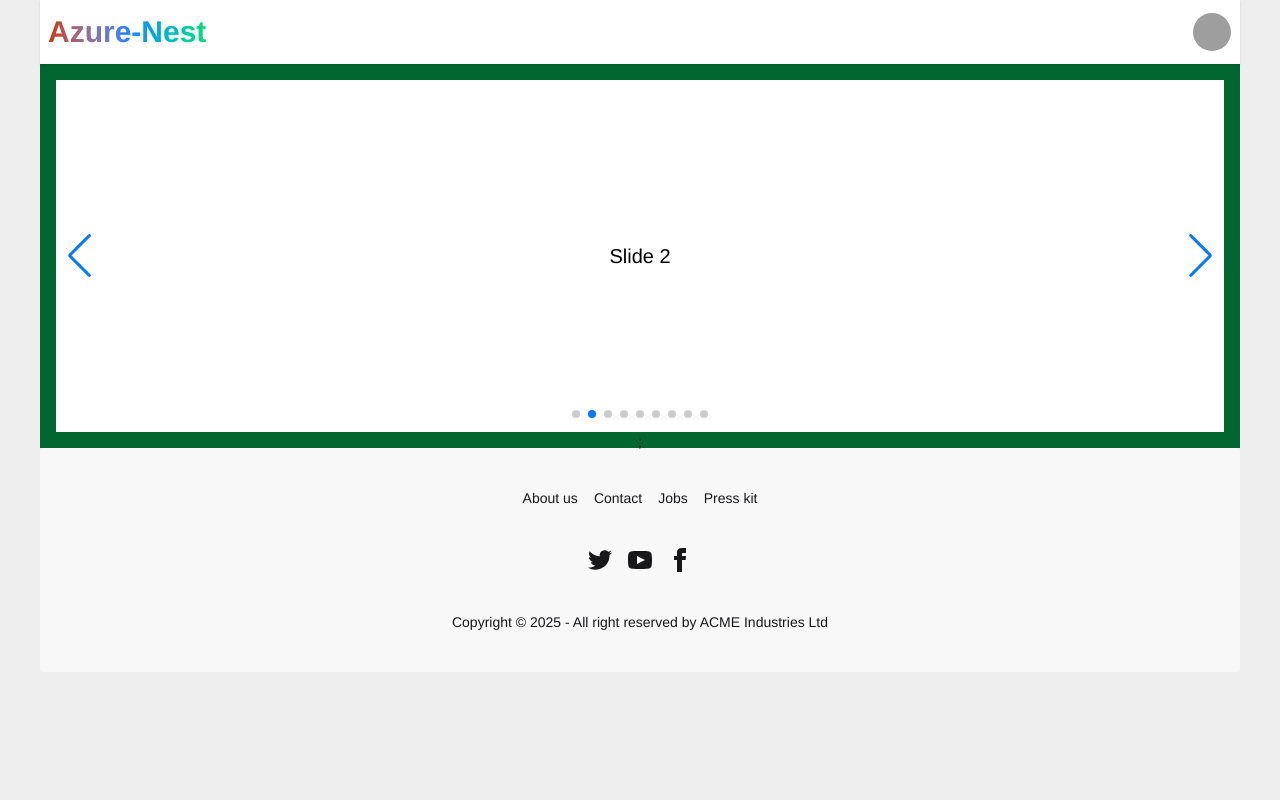
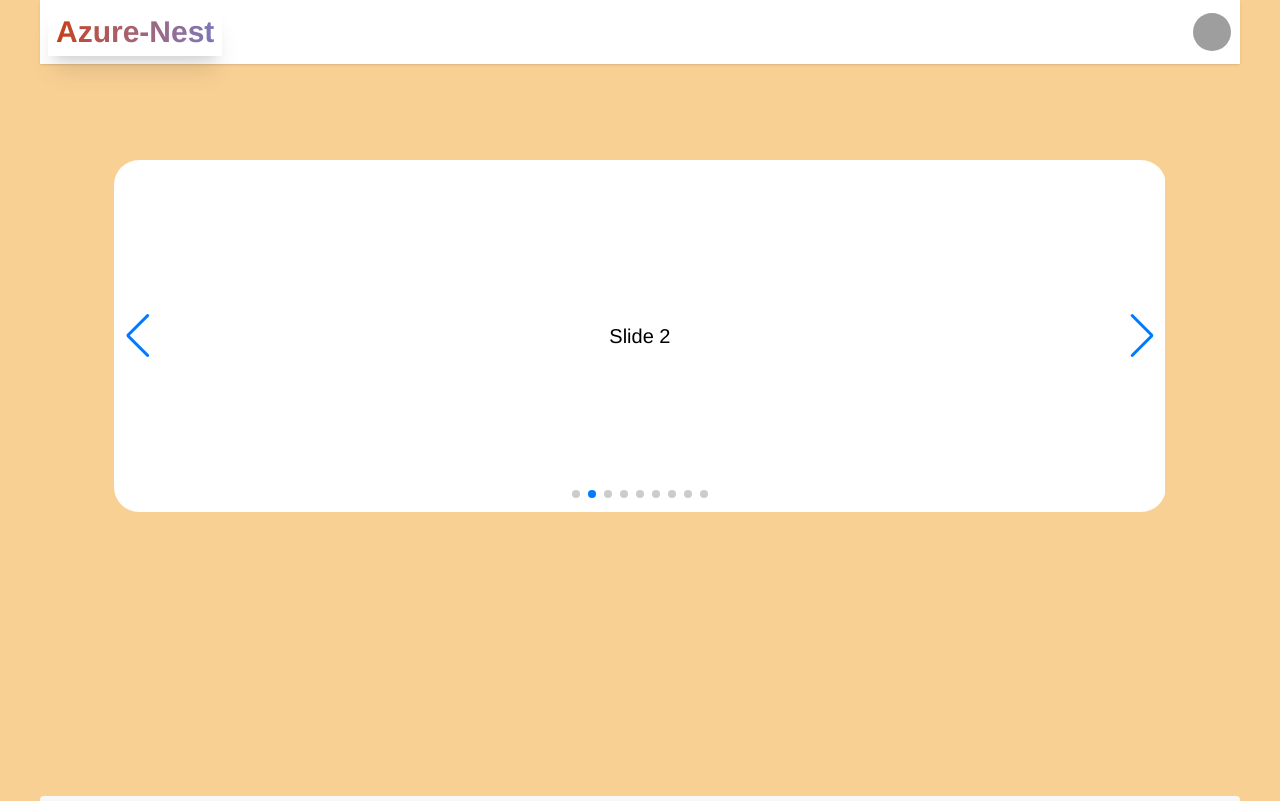
Before and after one commit to shamim-hossain008/azure-nest-client, a React (Vite) app: page / in a window 1280 px wide. Shown: the top 801 px of the page. Built offline with nearby package versions, Linux system fonts and the light colour scheme; grey boxes are pictures that could not be loaded.

Commit message:
added error page and intall helmed provider also fixed navber

```diff
--- a/index.html
+++ b/index.html
@@ -1,5 +1,5 @@
 <!DOCTYPE html>
-<html lang="en" data-theme="'light">
+<html lang="en" data-theme="light">
   <head>
     <meta charset="UTF-8" />
     <link rel="icon" type="image/svg+xml" href="/vite.svg" />
--- a/package.json
+++ b/package.json
@@ -14,6 +14,9 @@
     "firebase": "^11.4.0",
     "react": "^19.0.0",
     "react-dom": "^19.0.0",
+    "react-helmet": "^6.1.0",
+    "react-helmet-async": "^2.0.5",
+    "react-hot-toast": "^2.5.2",
     "react-icons": "^5.5.0",
     "react-router": "^7.2.0",
     "react-router-dom": "^7.2.0",
--- a/src/Layout/MainLayout.jsx
+++ b/src/Layout/MainLayout.jsx
@@ -5,10 +5,10 @@ import Nav from "../pages/Home/Shared/NavBar/Nav";
 
 const MainLayout = () => {
   return (
-    <div className="max-w-[2520px] max-auto xl:px20 md:px-10 sm:px-2 px-4">
+    <div className="max-w-[2520px] max-auto xl:px20 md:px-10 sm:px-2 px-4 bg-[#F9D094]">
       <Nav />
 
-      <div className="flex-1 bg-green-800">
+      <div className="pt-20 min-h-[calc(100vh-68px)]">
         <Outlet />
       </div>
       <Footer />
--- a/src/Layout/Routes/Routes.jsx
+++ b/src/Layout/Routes/Routes.jsx
@@ -1,4 +1,5 @@
 import { createBrowserRouter } from "react-router-dom";
+import ErrorPage from "../../pages/Error/ErrorPage";
 import Home from "../../pages/Home/Home/Home";
 import Login from "../../pages/Login/Login";
 import SignUp from "../../pages/SignUp/SignUp";
@@ -8,6 +9,7 @@ export const router = createBrowserRouter([
   {
     path: "/",
     element: <MainLayout />,
+    errorElement: <ErrorPage />,
     children: [{ path: "/", element: <Home /> }, {}],
   },
   { path: "/login", element: <Login /> },
--- a/src/Provider/AuthProvider.jsx
+++ b/src/Provider/AuthProvider.jsx
@@ -11,7 +11,7 @@ import { createContext, useState } from "react";
 import app from "../Firebase/firebase.config";
 
 export const AuthContext = createContext(null);
-const app = getAuth(app);
+const auth = getAuth(app);
 
 const AuthProvider = ({ children }) => {
   const [user, setUser] = useState(null);
@@ -25,9 +25,10 @@ const AuthProvider = ({ children }) => {
   };
 
   // log in user
-  const signIn = () => {};
-  setLoading(true);
-  return signInWithEmailAndPassword(auth, email, password);
+  const signIn = (email, password) => {
+    setLoading(true);
+    return signInWithEmailAndPassword(auth, email, password);
+  };
 
   //  user login with google
   const googleLogin = () => {
--- a/src/main.jsx
+++ b/src/main.jsx
@@ -1,12 +1,20 @@
 import React from "react";
 import ReactDOM from "react-dom/client";
+import { HelmetProvider } from "react-helmet-async";
+import { Toaster } from "react-hot-toast";
 import { RouterProvider } from "react-router-dom";
+import App from "./App";
 import { router } from "./Layout/Routes/Routes";
-import App from './App';
+import AuthProvider from "./Provider/AuthProvider";
 
 ReactDOM.createRoot(document.getElementById("root")).render(
   <React.StrictMode>
-    <RouterProvider router={router} />
-    <App/>
+    <AuthProvider>
+      <HelmetProvider>
+        <RouterProvider router={router} />
+        <App />
+        <Toaster />
+      </HelmetProvider>
+    </AuthProvider>
   </React.StrictMode>
 );
--- /dev/null
+++ b/src/pages/Error/ErrorPage.jsx
@@ -0,0 +1,29 @@
+const ErrorPage = () => {
+  return (
+    <section className="flex items-center h-full p-16 bg-gray-900 dark:bg-gray-50 text-gray-100 dark:text-gray-800">
+      <div className="container flex flex-col items-center justify-center px-5 mx-auto my-8">
+        <div className="max-w-md text-center">
+          <h2 className="mb-8 font-extrabold text-9xl text-gray-600 dark:text-gray-400">
+            <span className="sr-only">Error</span>404
+          </h2>
+          <p className="text-2xl font-semibold md:text-3xl">
+            Sorry, we couldn't find this page.
+          </p>
+          <p className="mt-4 mb-8 text-gray-400 dark:text-gray-600">
+            But don't worry, you can find plenty of other things on our
+            homepage.
+          </p>
+          <a
+            rel="noopener noreferrer"
+            href="#"
+            className="px-8 py-3 font-semibold rounded bg-violet-400 dark:bg-violet-600 text-gray-900 dark:text-gray-50"
+          >
+            Back to homepage
+          </a>
+        </div>
+      </div>
+    </section>
+  );
+};
+
+export default ErrorPage;
--- a/src/pages/Home/Banner/Banner.jsx
+++ b/src/pages/Home/Banner/Banner.jsx
@@ -28,7 +28,7 @@ const Banner = () => {
         modules={[Autoplay, Pagination, Navigation]}
         className="mySwiper"
       >
-        <div className="">
+        <div>
           <SwiperSlide>Slide 1</SwiperSlide>
           <SwiperSlide>Slide 2</SwiperSlide>
           <SwiperSlide>Slide 3</SwiperSlide>
--- a/src/pages/Home/Home/Home.jsx
+++ b/src/pages/Home/Home/Home.jsx
@@ -2,8 +2,8 @@ import Banner from "../Banner/Banner";
 
 const Home = () => {
   return (
-    <div className="text-center p-4 w-full  h-96 ">
-      <Banner />;
+    <div className="text-center p-4 w-full  h-96">
+      <Banner />
     </div>
   );
 };
--- a/src/pages/Home/Shared/NavBar/Nav.jsx
+++ b/src/pages/Home/Shared/NavBar/Nav.jsx
@@ -1,13 +1,13 @@
-import React from "react";
 import { Link } from "react-router";
+import "../../../../../src/styles.css";
 
 const Nav = () => {
   return (
-    <div className="navbar bg-white shadow-sm">
+    <div className="navbar sticky z-10 top-0 bg-white shadow-sm">
       <div className="flex-1">
         <Link to="/" className=" text-red-400 text-xl ">
-          <h1 className="gap-0 font-extrabold text-sm">
-            <span className="lg:text-3xl bg-300% font-bold bg-gradient-to-r from-orange-700 via-blue-500 to-green-400 text-transparent bg-clip-text animate-gradient">
+          <h1 className="gap-0 font-extrabold text-sm ">
+            <span className="shadow-xl p-2 lg:text-3xl bg-300% font-bold bg-gradient-to-r from-orange-700 via-blue-500 to-green-400 text-transparent bg-clip-text animate-gradient">
               Azure-Nest
             </span>
           </h1>
--- a/src/styles.css
+++ b/src/styles.css
@@ -14,19 +14,19 @@ body {
   color: #000;
   margin: 0;
   padding: 0;
-
 }
 
 .swiper {
-  width: 100%;
+  width: 90%;
   height: 100%;
+
+  border-radius: 25px;
 }
 
 .swiper-slide {
   text-align: center;
   font-size: 20px;
   background: #fff;
-
 
   /* Center slide text vertically */
   display: flex;
@@ -39,5 +39,23 @@ body {
   width: 100%;
   height: 100%;
   object-fit: cover;
+}
 
+.animate-gradient {
+  background-size: 300%;
+  -webkit-animation: animatedgradient 6s ease infinite alternate;
+  -moz-animation: animatedgradient 6s ease infinite alternate;
+  animation: animatedgradient 6s ease infinite alternate;
 }
+
+@keyframes animatedgradient {
+  0% {
+    background-position: 0% 50%;
+  }
+  50% {
+    background-position: 100% 50%;
+  }
+  100% {
+    background-position: 0% 50%;
+  }
+}
--- a/vite.config.js
+++ b/vite.config.js
@@ -1,27 +1,8 @@
 import tailwindcss from "@tailwindcss/vite";
 import react from "@vitejs/plugin-react";
 import { defineConfig } from "vite";
-/** @type {import('tailwindcss').Config} */
 
 // https://vite.dev/config/
 export default defineConfig({
-
-  theme: {
-    extend: {
-      keyframes: {
-        animatedgradient: {
-          "0%": { backgroundPosition: "0% 50%" },
-          "50%": { backgroundPosition: "100% 50%" },
-          "100%": { backgroundPosition: "0% 50%" },
-        },
-      },
-      backgroundSize: {
-        "300%": "300%",
-      },
-      animation: {
-        gradient: "animatedgradient 6s ease infinite alternate",
-      },
-    },
-  },
   plugins: [tailwindcss(), react()],
 });
```
Also changed, not shown: 1 other file (tests, documents, lock files or other folders).
